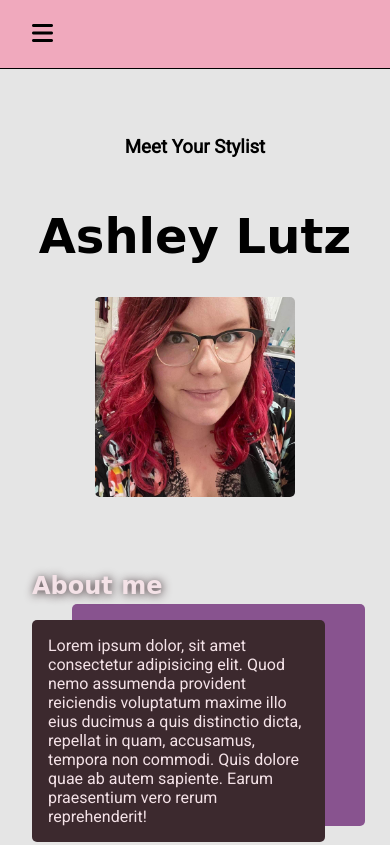
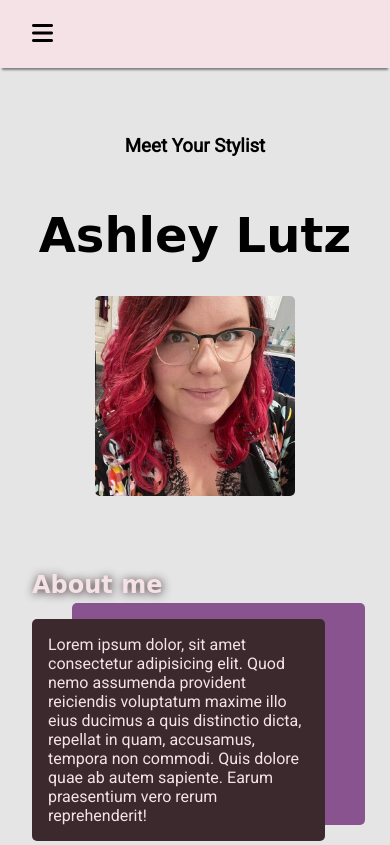
Before and after one commit to Slyons2397/alutz_page, a website: page index.html in a window 390 px wide. Shown: the top 845 px of the page. Drawn offline with Linux system fonts and the light colour scheme.

Commit message:
updated styling

```diff
--- a/style.css
+++ b/style.css
@@ -177,11 +177,11 @@ body {
 
   .mobile-nav {
     display: flex;
-    border-bottom: 1px solid black;
     padding-left: 2rem;
     position: sticky;
     top: 0;
-    background-color: #f0a9bd;
+    background-color: #f4e2e7;
+    box-shadow: 0 3.5px 2px -2px gray;
   }
 
   .nav-links-mobile {
```
